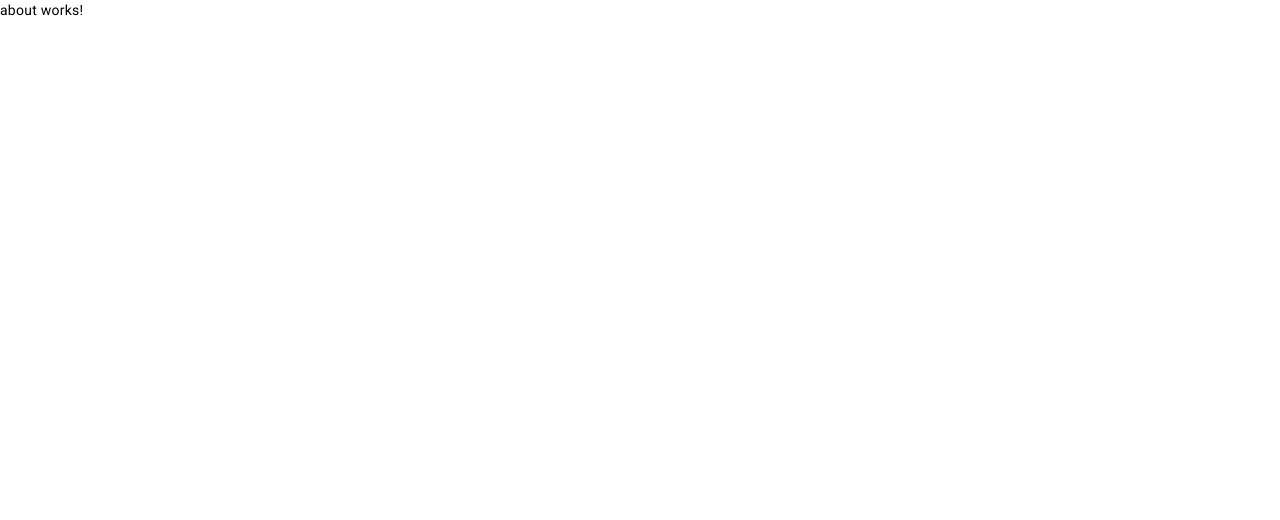
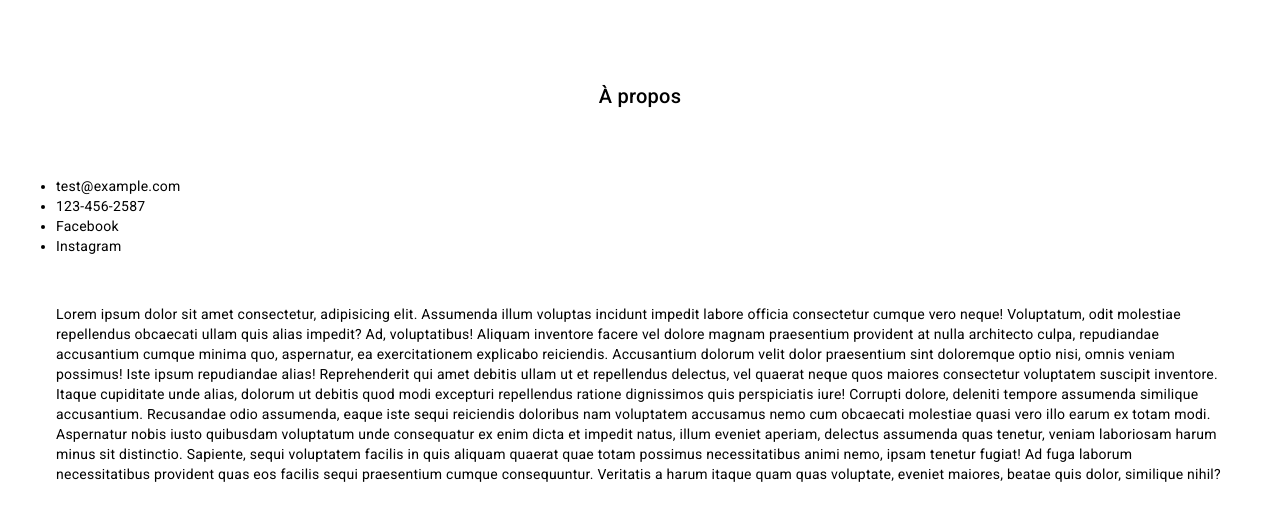
Before and after one commit to jonathan-nadeau/package_client, an Angular app: page /about in a window 1280 px wide. Shown: the top 520 px of the page. Built offline with nearby package versions, Linux system fonts and the light colour scheme; no server answers.

Commit message:
add about page

```diff
--- a/src/app/components/navbar/navbar.component.html
+++ b/src/app/components/navbar/navbar.component.html
@@ -22,6 +22,7 @@
           {{ _package.name }}
         </a>
       </mat-menu>
+      <app-button-as-link label="À propos" link="/about"></app-button-as-link>
     </div>
   </div>
 </mat-toolbar>
--- a/src/app/views/about/about.component.html
+++ b/src/app/views/about/about.component.html
@@ -1 +1,33 @@
-<p>about works!</p>
+<main class="about container">
+  <h2 class="title">À propos</h2>
+  <ul>
+    <li>test@example.com</li>
+    <li>123-456-2587</li>
+    <li>Facebook</li>
+    <li>Instagram</li>
+  </ul>
+  <p>
+    Lorem ipsum dolor sit amet consectetur, adipisicing elit. Assumenda illum
+    voluptas incidunt impedit labore officia consectetur cumque vero neque!
+    Voluptatum, odit molestiae repellendus obcaecati ullam quis alias impedit?
+    Ad, voluptatibus! Aliquam inventore facere vel dolore magnam praesentium
+    provident at nulla architecto culpa, repudiandae accusantium cumque minima
+    quo, aspernatur, ea exercitationem explicabo reiciendis. Accusantium dolorum
+    velit dolor praesentium sint doloremque optio nisi, omnis veniam possimus!
+    Iste ipsum repudiandae alias! Reprehenderit qui amet debitis ullam ut et
+    repellendus delectus, vel quaerat neque quos maiores consectetur voluptatem
+    suscipit inventore. Itaque cupiditate unde alias, dolorum ut debitis quod
+    modi excepturi repellendus ratione dignissimos quis perspiciatis iure!
+    Corrupti dolore, deleniti tempore assumenda similique accusantium.
+    Recusandae odio assumenda, eaque iste sequi reiciendis doloribus nam
+    voluptatem accusamus nemo cum obcaecati molestiae quasi vero illo earum ex
+    totam modi. Aspernatur nobis iusto quibusdam voluptatum unde consequatur ex
+    enim dicta et impedit natus, illum eveniet aperiam, delectus assumenda quas
+    tenetur, veniam laboriosam harum minus sit distinctio. Sapiente, sequi
+    voluptatem facilis in quis aliquam quaerat quae totam possimus
+    necessitatibus animi nemo, ipsam tenetur fugiat! Ad fuga laborum
+    necessitatibus provident quas eos facilis sequi praesentium cumque
+    consequuntur. Veritatis a harum itaque quam quas voluptate, eveniet maiores,
+    beatae quis dolor, similique nihil?
+  </p>
+</main>
--- a/src/app/views/about/about.component.scss
+++ b/src/app/views/about/about.component.scss
@@ -0,0 +1,10 @@
+.about {
+  padding: 5rem 1rem 1rem;
+  display: flex;
+  flex-direction: column;
+  row-gap: 3rem;
+
+  ul {
+    list-style: disc;
+  }
+}
```
